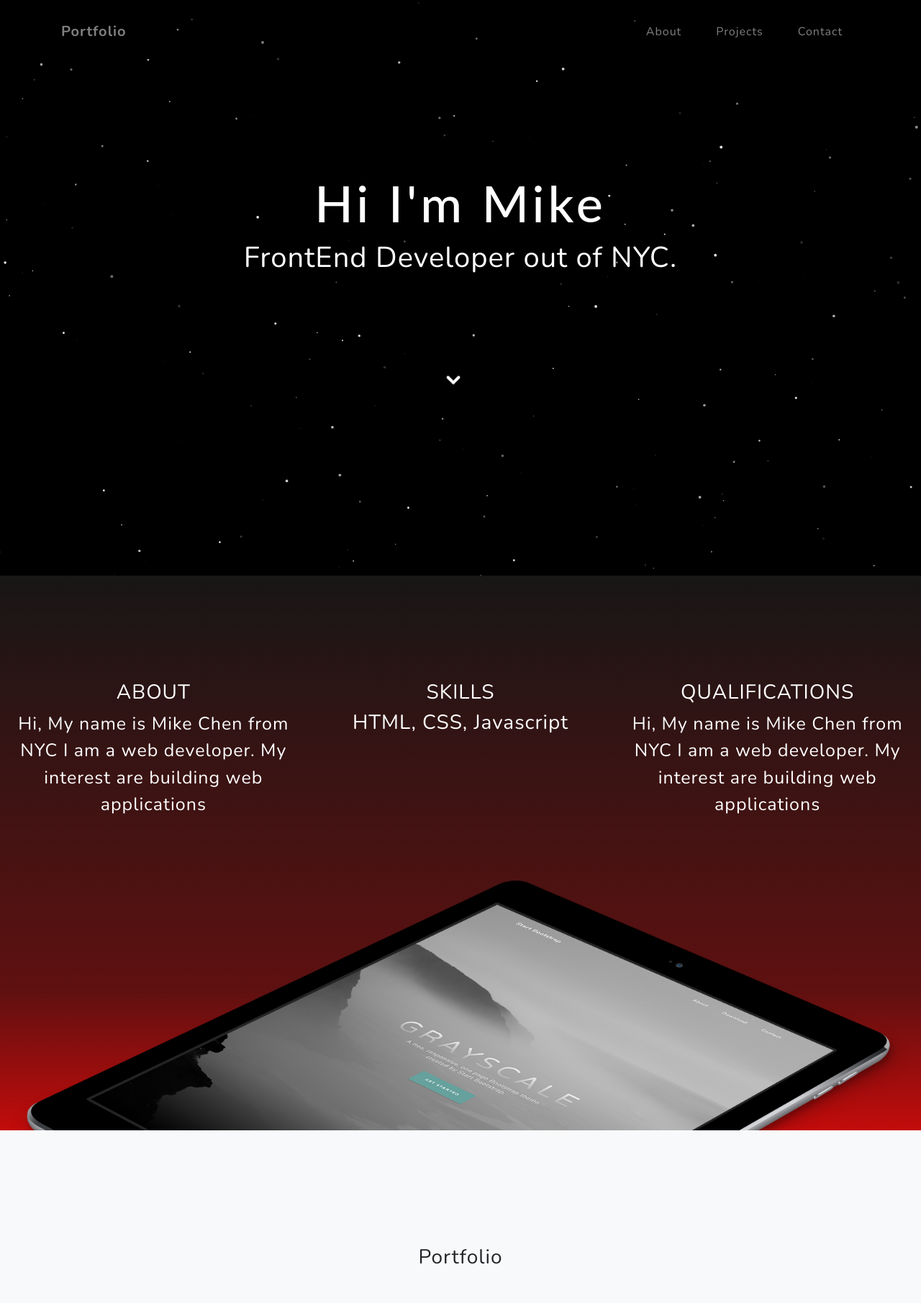
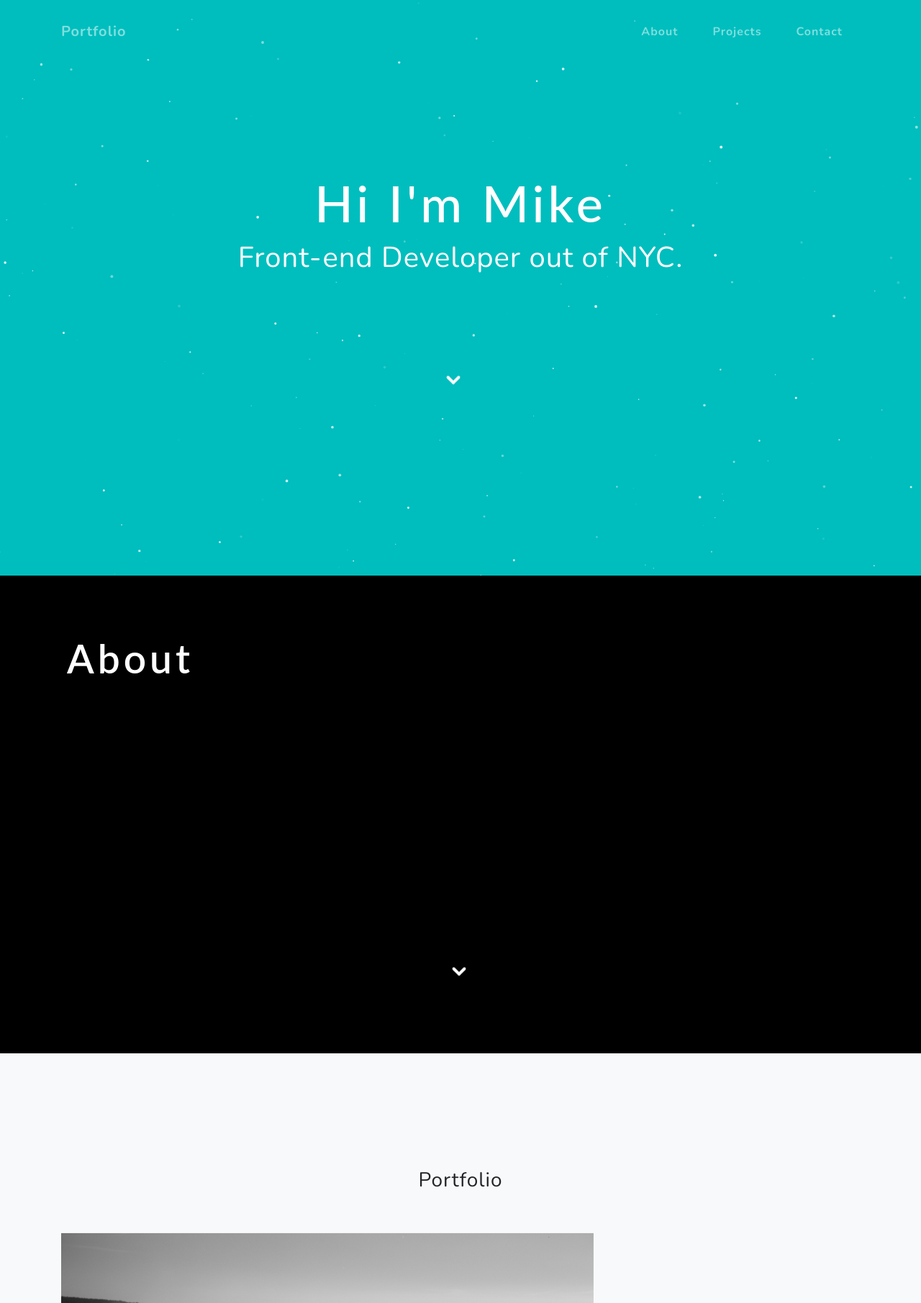
Before and after one commit to mchen3/portfolio, a PHP site: page / in a window 1280 px wide. Shown: the top 1811 px of the page at 72% size. Run offline with PHP 8.4, Linux system fonts and the light colour scheme.

Commit message:
Added About Section

```diff
--- a/css/style.css
+++ b/css/style.css
@@ -8,7 +8,12 @@
 
 /*   Particles  */
 #particle {
-  background-color: rgba(0, 0, 0, 1);
+  /* background-color: rgba(0, 0, 102, 1); */
+  /* background-color: cyan; */
+    /* background-color: rgba(0, 204, 204, 1); */
+    background-color: rgba(0, 190, 190, 1);
+
+
   position: fixed;
   top:0;
   right:0;
--- a/index.css
+++ b/index.css
@@ -1,40 +1,46 @@
 
 
 #mainNav.navbar-shrink {
-  background-color:gray;
+  background-color: rgb(0, 0, 0,0);
 }
 
-/* .bg-light {
-  background-color:gray !important;
-} */
+#mainNav.navbar-shrink .nav-link {
+    color: white;
+}
 
-.about-section {
-  padding-top: 10rem;
-  background: linear-gradient(to bottom,#161616 0,rgba(105, 18, 18, 0.9) 75%,rgba(243, 14, 14, 0.8) 100%);
+#mainNav.navbar-shrink .nav-link.active {
+  color: black;
+  outline: 0;
+  border-bottom: .25rem solid black;
+  ;
+}
+
+.nav-link:hover {
+  color: black !important;
 }
 
 
-.about-section body {
-
+.container {
   color: white;
-}
-
-.about-section p {
-  font-size: 25px;
-
 }
 
 
 .container-fluid {
   color: white;
-
 }
 
-/* #canvas {
-  width: 2000px;
-  height: 2000px;
-  z-index: -5;
+/* .ml-auto, .mx-auto {
+  margin-left: .5rem !important;
+  margin-right: .5rem !important;
 } */
+
+/* .container {
+  margin-left: 2rem !important;
+  margin-right: 2rem !important;
+} */
+
+
+/* Front page text */
 
 .port-header {
   position: relative;
@@ -48,7 +54,6 @@
   background-repeat: no-repeat;
   background-attachment: scroll;
   background-size: cover;
-
   /* background: linear-gradient(to bottom,rgba(22,22,22,.1) 0,rgba(22,22,22,.5) 75%,#161616 100%),url(./img/bluenight.jpg); */
 
 }
@@ -58,9 +63,7 @@
   /* font-family: 'Comfortaa', cursive; */
 
   font-family: 'Lato', sans-serif;
-
   text-align: center;
-
   font-size: 70px;
   /* line-height: 2.5rem; */
   letter-spacing: 5px;
@@ -78,6 +81,54 @@
   color: white;
   padding-top: 10px;
 }
+
+.about-section {
+  position: relative;
+  width: 100%;
+  height: auto;
+  min-height: 35rem;
+  padding: 6rem 0;
+  background-position: center;
+  background-repeat: no-repeat;
+  background-attachment: scroll;
+  background-size: cover;
+  background: rgb(0, 0, 0,0);
+
+  margin-left: .5rem !important;
+  margin-right: .5rem !important;
+}
+
+.about-section h1 {
+  /* font-family: 'Varela Round'; */
+  /* font-family: 'Comfortaa', cursive; */
+
+  font-family: 'Lato', sans-serif;
+
+  text-align: left;
+  font-weight: 600;
+  font-size: 55px;
+  /* line-height: 2.5rem; */
+  letter-spacing: 5px;
+  /* background: -webkit-linear-gradient(rgba(255,255,255,.9),rgba(255,255,255,0)); */
+  background: white;
+
+  margin-bottom: 1rem !important;
+
+  -webkit-text-fill-color: transparent;
+  -webkit-background-clip: text;
+}
+
+
+.about-section h2 {
+  /* max-width: 20rem; */
+  font-size: 20px;
+  color: black;
+  font-weight: 700 !important;
+  /* padding-top: 10px; */
+}
+
+
+
 
 /* @media (min-width: 768px) {
   .port-header h1 { */
--- a/index.html
+++ b/index.html
@@ -8,7 +8,7 @@
     <meta name="description" content="">
     <meta name="author" content="">
 
-    <title>Grayscale - Start Bootstrap Theme</title>
+    <title>Mike Chen</title>
 
     <!-- Bootstrap core CSS -->
     <link href="vendor/bootstrap/css/bootstrap.min.css" rel="stylesheet">
@@ -33,10 +33,7 @@
   <body id="page-top">
 
 
-
-
-
-
+    <!-- Nav Bar -->
     <!-- Navigation -->
     <nav class="navbar navbar-expand-lg navbar-light fixed-top" id="mainNav">
       <div class="container">
@@ -48,13 +45,13 @@
         <div class="collapse navbar-collapse" id="navbarResponsive">
           <ul class="navbar-nav ml-auto">
             <li class="nav-item">
-              <a class="nav-link js-scroll-trigger" href="#about">About</a>
+              <a class="nav-link js-scroll-trigger" href="#about"><b>About</b></a>
             </li>
             <li class="nav-item">
-              <a class="nav-link js-scroll-trigger" href="#projects">Projects</a>
+              <a class="nav-link js-scroll-trigger" href="#projects"><b>Projects</b></a>
             </li>
             <li class="nav-item">
-              <a class="nav-link js-scroll-trigger" href="#signup">Contact</a>
+              <a class="nav-link js-scroll-trigger" href="#signup"><b>Contact</b></a>
             </li>
           </ul>
         </div>
@@ -62,42 +59,30 @@
     </nav>
 
 
-
-
-
     <div id="particle"></div>
 
+    <!-- Front Title -->
     <!-- Header -->
     <section class="port-header">
-
-
       <div class="container d-flex h-100 align-items-center">
         <div class="mx-auto text-center">
             <h1 class="mx-auto my-0 ">Hi I'm Mike</h1>
-
-          <h2 class="mx-auto my-0 ">FrontEnd Developer out of NYC.</h2>
-
+          <h2 class="mx-auto my-0 ">Front-end Developer out of NYC.</h2>
           <!-- <a href="#about" class="btn btn-primary js-scroll-trigger">Get Started</a> -->
           <br><br><br>          <br><br><br>
-
           <a href="#about" class=" js-scroll-trigger">
             <div class="arrow bounce" >
             </div>
           </a>
+        </div>
+      </div>
+    </section>
 
 
-        </div>
-      </div>
-</section>
-
-
+<!-- Particles -->
 
 <script src="https://cdn.jsdelivr.net/particles.js/2.0.0/particles.min.js"></script>
-
 <script  src="js/index.js"></script>
-
-
-
 
     <!-- About Section -->
     <!-- <section id="about" class="about-section text-center">
@@ -113,40 +98,39 @@
       </div>
     </section> -->
 
-
-    <section id="about" class="about-section text-center">
-        <div class="container-fluid">
-
-            <div class="row">
-                <div class="col-xl-4">
-                  <h3>ABOUT</h3>
-                  <p>Hi, My name is Mike Chen from NYC I am a web developer. My interest are building web applications</p>
-                </div>
-                <div class="col-xl-4">
-                  <h3>SKILLS</h3>
-                  <h3>HTML, CSS, Javascript</h3>
-                </div>
-                <div class="col-xl-4">
-                  <!-- <h3>Column 3</h3>  -->
-                  <h3>QUALIFICATIONS</h3>
-                  <p>Hi, My name is Mike Chen from NYC I am a web developer. My interest are building web applications</p>
-                  <!-- <p>Winter Olympics Sports Documentary
-                  </p> -->
-                </div>
-              </div>
-
-          <img src="img/ipad.png" class="img-fluid" alt="">
+    <!-- About  -->
 
 
+    <section id="about" class="about-section">
+        <div class="container d-flex h-100 align-items-center">
+          <div class="mx-auto ">
+              <h1 class="mx-auto my-0 ">About</h1>
+            <h2 class="mx-auto my-0 ">I like developing websites and iOS apps.</h2>
+            <br>
+            <h2 class="mx-auto my-0 ">As a tech enthusiast and problem-solver, I keep up with all the latest web and mobile stacks to enhance my toolkit in developing a good product.</h2>
+            <br>
+            <h2 class="mx-auto my-0 ">I have a Bachelors in Computer Science and my background includes iOS development and Network Administration, but currently my focus is on front-end development.</h2>
+            <br>
+            <h2 class="mx-auto my-0 ">React-Redux, Node.js, HTML5, CSS3, PostgreSQL, Express.js are some of the tools that I use to make beautiful sites.</h2>
+
+
+
+            <br><br><br>          <br><br><br>
+            <a href="#about" class=" js-scroll-trigger">
+              <div class="arrow bounce" >
+              </div>
+            </a>
+          </div>
         </div>
       </section>
 
 
 
 
-
     <!-- Projects Section -->
     <section id="projects" class="projects-section bg-light">
+
+
 
       <h3 align="center"> Portfolio</h3> <br><br>
       <div class="container">
```
